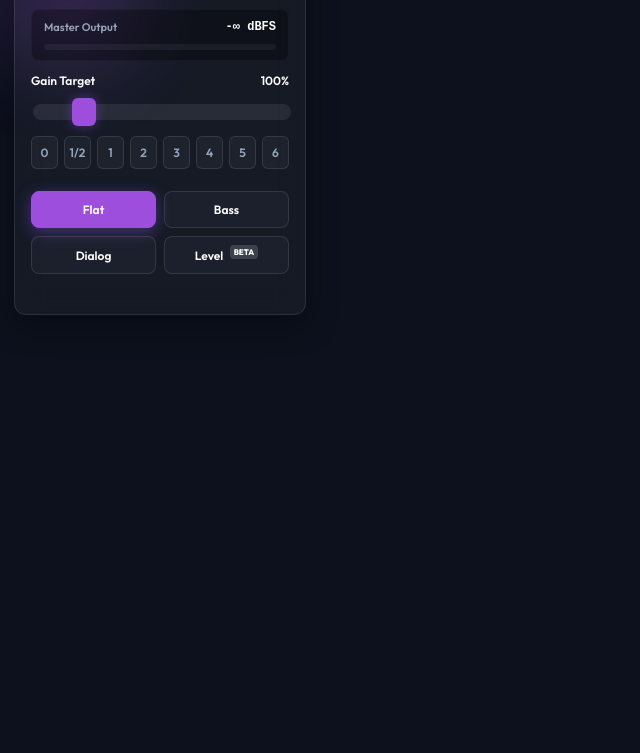
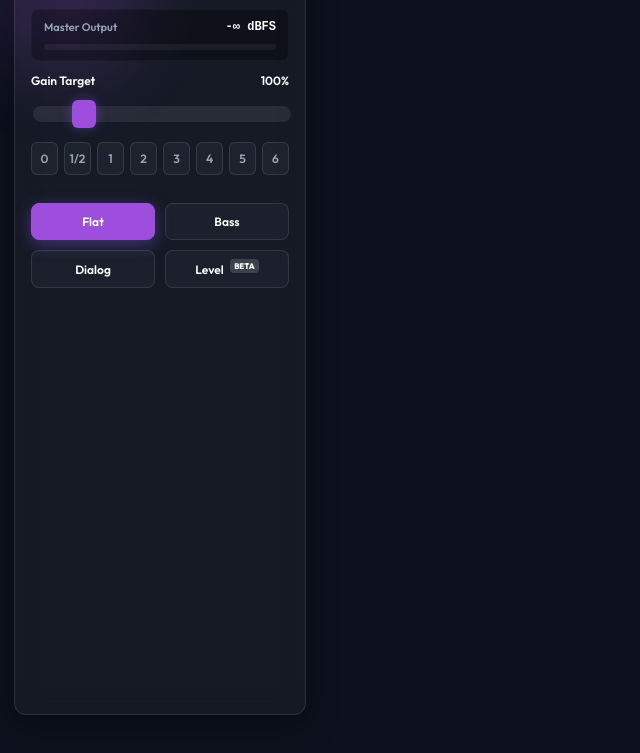
Before and after one commit to vadimcastro/SoundFox, a website built with Vite: page index.html in a window 1280 px wide. Shown: the part 71-824 px from the top of the page, without its empty margins (0-640 px from the left). Before the commit the page ends 800 px from the top, so only its background shows below. Built offline with nearby package versions, Linux system fonts and the light colour scheme; some packages are replaced by stand-ins of ours.

Commit message:
style: calibrate UI max-content boundaries natively to enforce universally balanced flex container paddings and widen individual slider control gutters

```diff
--- a/src/style.css
+++ b/src/style.css
@@ -16,7 +16,8 @@ body {
   margin: 0;
   padding: 0;
   width: 320px;
-  height: 400px;
+  min-height: 390px;
+  height: max-content;
   font-family: 'Outfit', sans-serif;
   background-color: var(--bg-color);
   color: var(--text-main);
@@ -64,7 +65,8 @@ body::after {
   position: relative;
   z-index: 10;
   width: 100%;
-  height: 100%;
+  min-height: 100vh;
+  height: max-content;
   padding: 14px;
   box-sizing: border-box;
   display: flex;
@@ -177,7 +179,7 @@ h1.mini {
   justify-content: space-between;
   font-size: 12px;
   font-weight: 600;
-  margin-bottom: 14px;
+  margin-bottom: 16px;
 }
 
 input[type=range] {
@@ -243,7 +245,7 @@ input[type=range]::-moz-range-thumb:hover {
   display: grid;
   grid-template-columns: repeat(8, 1fr);
   gap: 6px;
-  margin-top: 14px;
+  margin-top: 18px;
   width: 100%;
 }
 
@@ -271,8 +273,8 @@ input[type=range]::-moz-range-thumb:hover {
 .controls-grid {
   display: grid;
   grid-template-columns: 1fr 1fr;
-  gap: 8px;
-  margin-top: 10px;
+  gap: 10px;
+  margin-top: 16px;
   width: 100%;
 }
 
```
